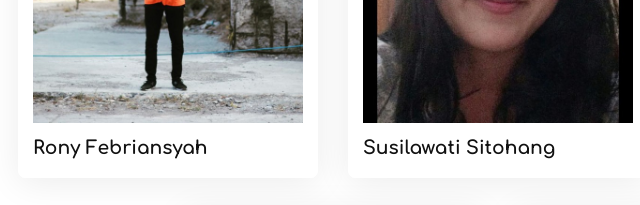
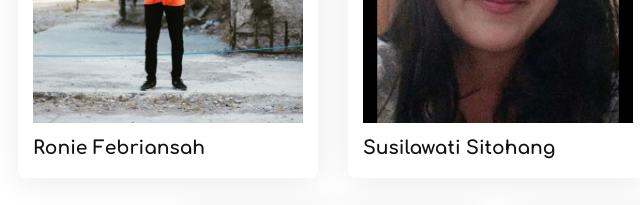
Before and after one commit to Ronie-Febriansah/DTS_Progate_OverNight, a plain HTML site: page index.html in a window 1280 px wide. Shown: the part 3460-3665 px from the top of the page, 142-782 px from the left. Drawn offline with Linux system fonts and the light colour scheme.

Commit message:
Update index.html

```diff
--- a/index.html
+++ b/index.html
@@ -164,7 +164,7 @@
                         <img src="img/rony.jpg" alt="Rony">
                     </div>
                     <div class="text">
-                        <h3>Rony Febriansyah</h3>
+                        <h3>Ronie Febriansah</h3>
                     </div>
                 </div>
             </a>
```
